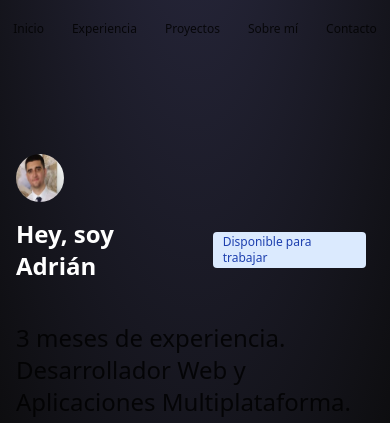
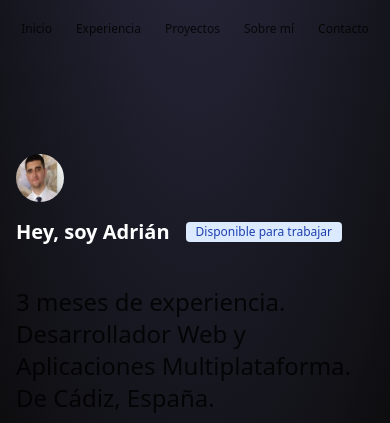
Before and after one commit to AdrianOliva2/Porfolio-Adrian, an Astro site: page / in a window 390 px wide. Shown: the top 423 px of the page. Built offline with nearby package versions, Linux system fonts and the light colour scheme; Astro itself is replaced by a stand-in of ours.

Commit message:
V-1.2.4 Fixed previous upgrade responsive for mobile.

```diff
--- a/src/components/Header.astro
+++ b/src/components/Header.astro
@@ -1,7 +1,7 @@
 <header
   class="flex justify-center items-center py-5 w-full xl:w-[1120px] mx-auto"
 >
-  <nav class="flex flex-row gap-x-7 md:gap-x-10 opacity-80 text-[9pt] sm:text-[12pt]">
+  <nav class="flex flex-row gap-x-6 md:gap-x-10 opacity-80 text-[9pt] sm:text-[12pt]">
     <a href="#top">Inicio</a>
     <a href="#experiencia">Experiencia</a>
     <a href="#proyectos">Proyectos</a>
--- a/src/pages/index.astro
+++ b/src/pages/index.astro
@@ -22,7 +22,7 @@ import PhoneIcon from '../components/icons/Phone.astro';
         src="/FotoAdrian.jpg"
         alt="Adrian photo"
       />
-      <h1 class="text-white text-2xl sm:text-3xl md:text-4xl lg:text-5xl font-bold flex flex-row gap-x-4 pb-10">
+      <h1 class="text-white text-xl sm:text-2xl md:text-4xl lg:text-5xl font-bold flex flex-row gap-x-4 pb-10">
         Hey, soy Adrián
         <a
           href="https://www.linkedin.com/in/adri%C3%A1n-oliva-del-r%C3%ADo-952038223"
```
